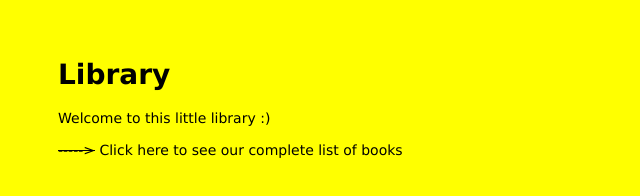
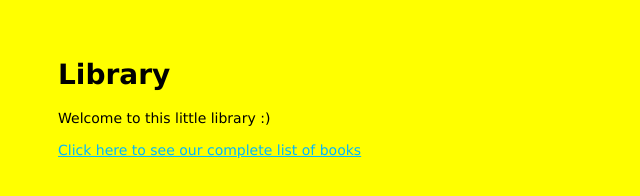
Before and after one commit to gabriellekamph/library, a website: page public/index.html in a window 1280 px wide. Shown: the whole page, without its empty margins (0-640 px from the left). Drawn offline with Linux system fonts and the light colour scheme.

Commit message:
Small updates on index.html

```diff
--- a/public/index.html
+++ b/public/index.html
@@ -10,7 +10,7 @@
   <p>Welcome to this little library :)<br /><br />
 
 
-  <s>-----></s> Click here to see our complete list of books</p>
+<a href="https://gabrielles-library.herokuapp.com/books">Click here to see our complete list of books</a></p>
 </body>
 
 </html>
```
